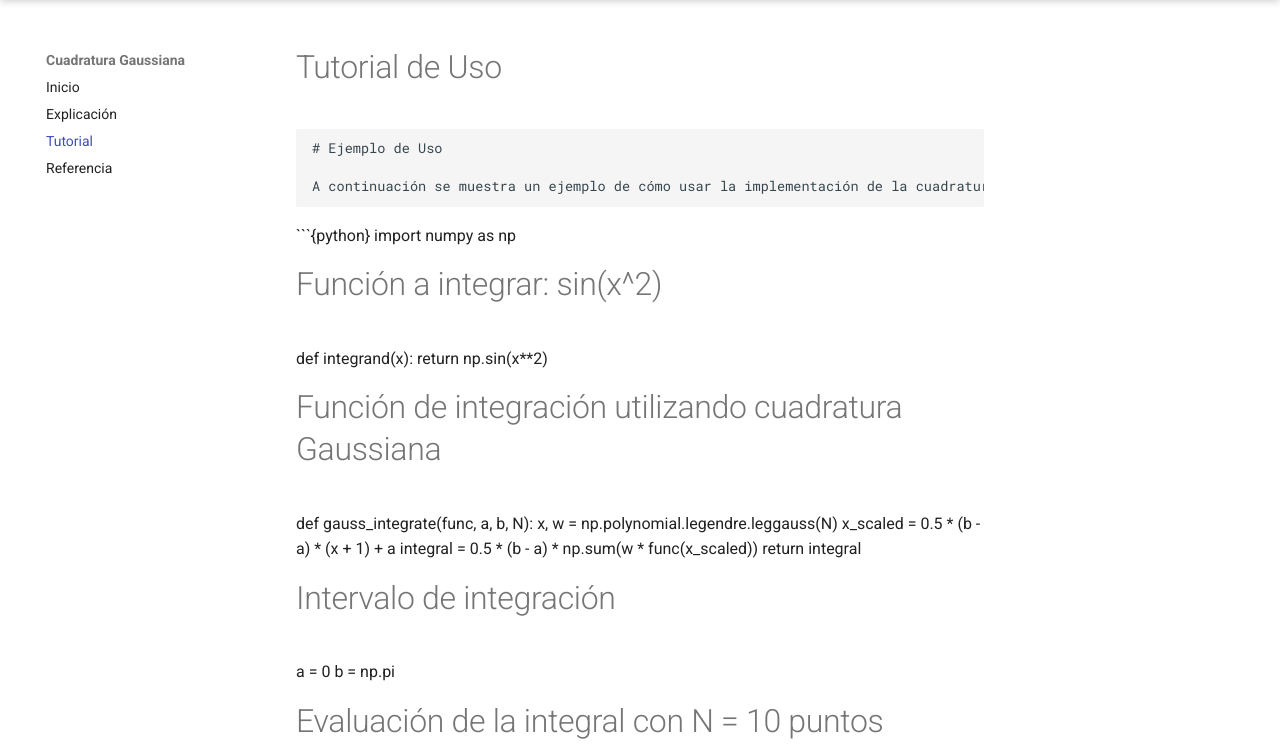
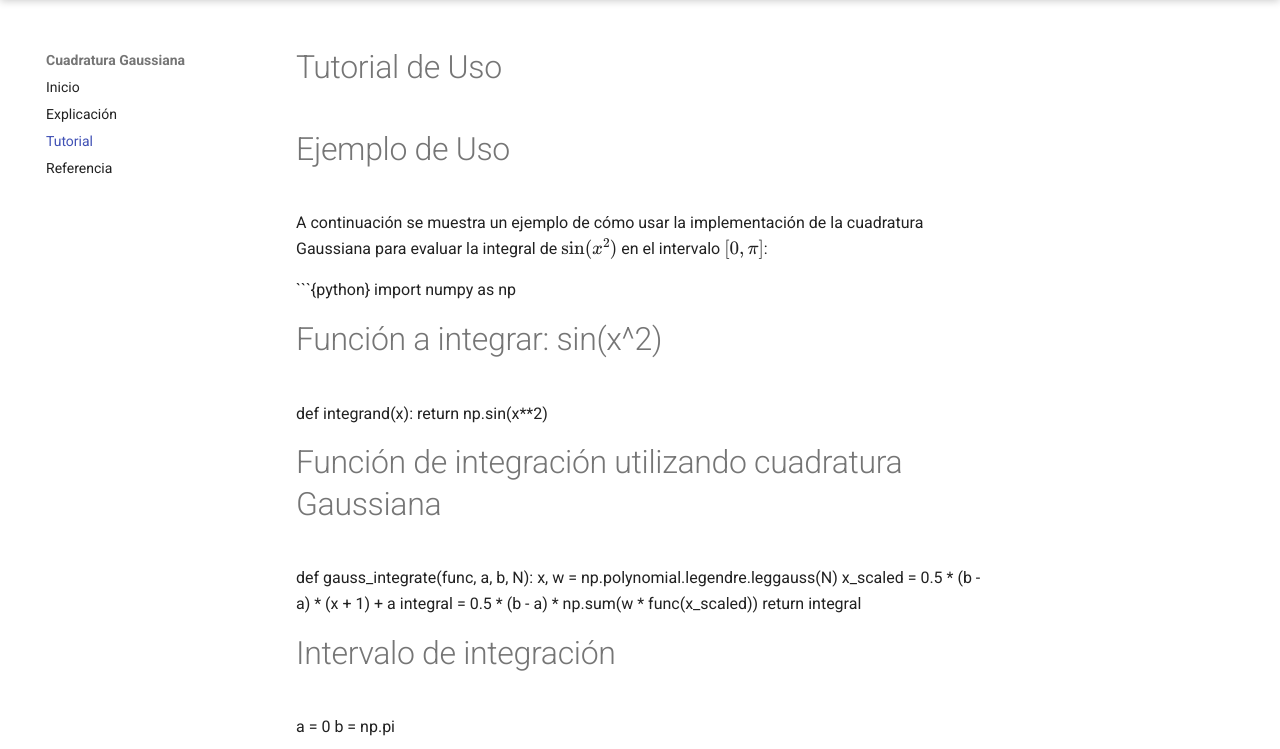
Before and after one commit to KarolayAN/Tarea2, a plain HTML site: page tutorials/index.html in a window 1280 px wide. Shown: the part 51-800 px from the top of the page. Drawn offline with nearby package versions, Linux system fonts and the light colour scheme.

Commit message:
Deployed f12a2aa with MkDocs version: 1.6.1

````diff
--- a/tutorials/index.html
+++ b/tutorials/index.html
@@ -290,10 +290,8 @@
 
 
 <h1 id="tutorial-de-uso">Tutorial de Uso<a class="headerlink" href="#tutorial-de-uso" title="Permanent link">&para;</a></h1>
-<div class="highlight"><pre><span></span><code># Ejemplo de Uso
-
-A continuación se muestra un ejemplo de cómo usar la implementación de la cuadratura Gaussiana para evaluar la integral de \( \sin(x^2) \) en el intervalo \( [0, \pi] \):
-</code></pre></div>
+<h1 id="ejemplo-de-uso">Ejemplo de Uso<a class="headerlink" href="#ejemplo-de-uso" title="Permanent link">&para;</a></h1>
+<p>A continuación se muestra un ejemplo de cómo usar la implementación de la cuadratura Gaussiana para evaluar la integral de <span class="arithmatex">\( \sin(x^2) \)</span> en el intervalo <span class="arithmatex">\( [0, \pi] \)</span>:</p>
 <p>```{python}
 import numpy as np</p>
 <h1 id="funcion-a-integrar-sinx2">Función a integrar: sin(x^2)<a class="headerlink" href="#funcion-a-integrar-sinx2" title="Permanent link">&para;</a></h1>
````
